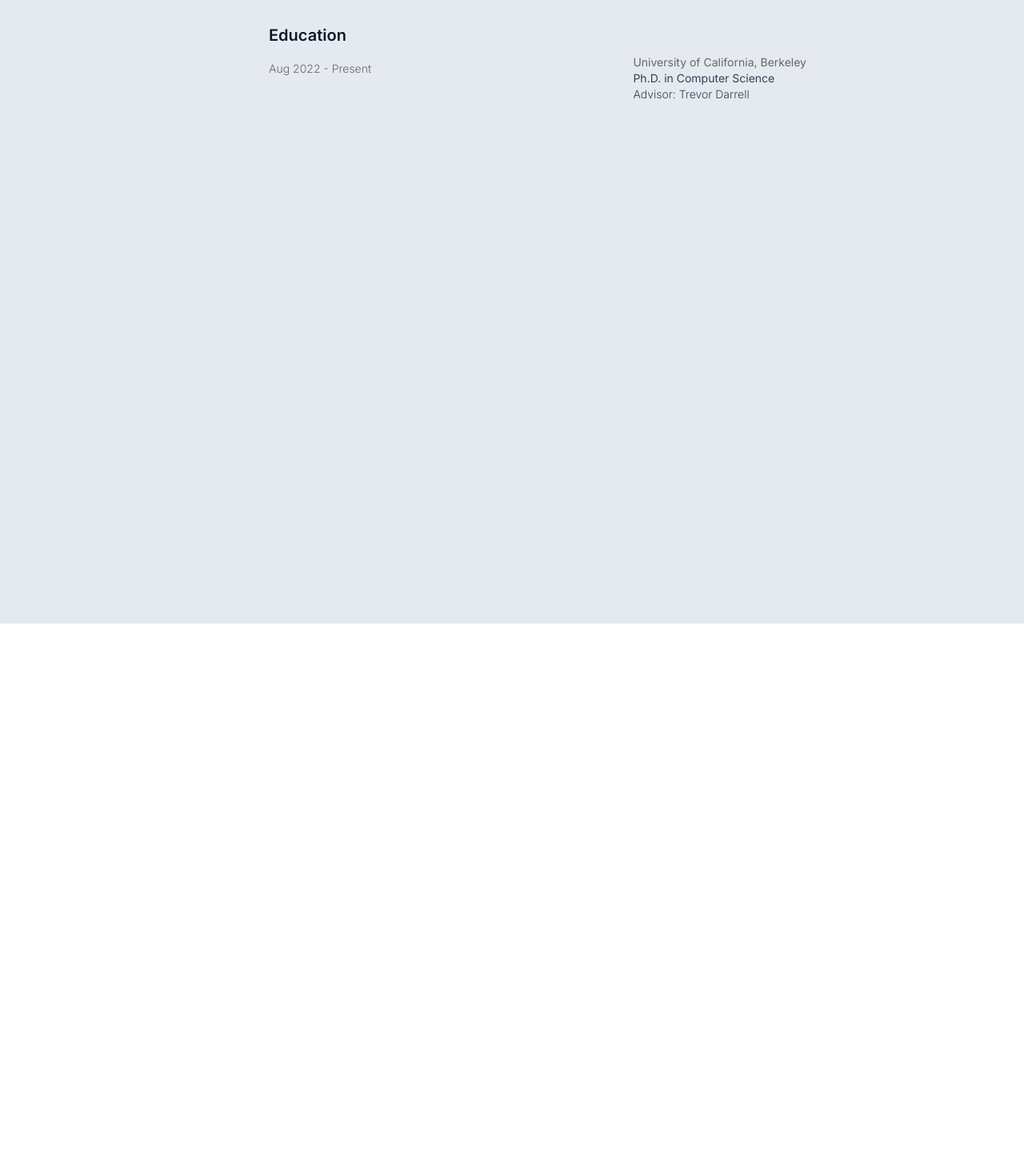
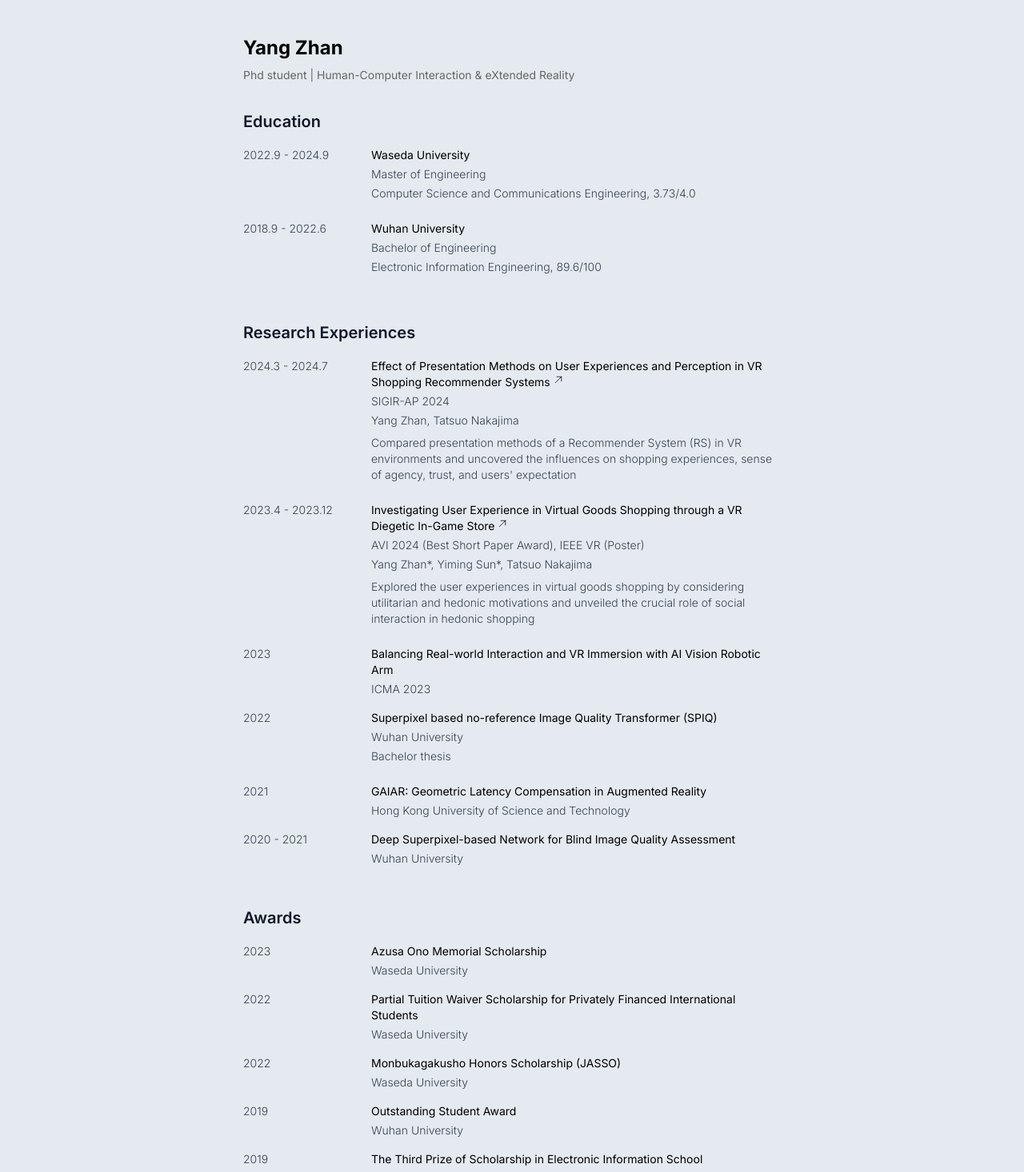
Before and after one commit to SN-F-QR/academic-personal, a React (Vite) app: page /resume in a window 1280 px wide. Shown: the part 20-1486 px from the top of the page at 80% size. Before the commit the page ends 800 px from the top, so only its background shows below. Built offline with nearby package versions, Linux system fonts and the light colour scheme.

Commit message:
feat: resume components

```diff
--- a/package.json
+++ b/package.json
@@ -15,6 +15,7 @@
     "@tailwindcss/vite": "^4.0.14",
     "react": "^19.0.0",
     "react-dom": "^19.0.0",
+    "react-markdown": "^10.1.0",
     "react-router": "^7.3.0",
     "tailwindcss": "^4.0.14"
   },
--- a/src/components/WithNavBarLayout.tsx
+++ b/src/components/WithNavBarLayout.tsx
@@ -3,7 +3,7 @@ import { Outlet } from "react-router";
 
 const WithNavBarLayout = () => {
   return (
-    <div className="h-full space-x-8 place-self-center pt-8 pb-20 transition-all lg:flex xl:mr-32">
+    <div className="space-x-8 lg:flex xl:mr-32">
       <NavBar />
       <InlineNavBar />
       <Outlet />
--- /dev/null
+++ b/src/content/resume.mdx
@@ -0,0 +1,111 @@
+import { RHeader, RSection, RItem } from "../pages/Resume";
+
+<RHeader
+  name="Yang Zhan"
+  description="Phd student | Human-Computer Interaction & eXtended Reality"
+/>
+
+<RSection title="Education">
+  <RItem
+    title="Waseda University"
+    startTime="2022.9"
+    endTime="2024.9"
+    subtitle="Master of Engineering"
+    description="Computer Science and Communications Engineering, 3.73/4.0"
+  />
+  <RItem
+    title="Wuhan University"
+    startTime="2018.9"
+    endTime="2022.6"
+    subtitle="Bachelor  of Engineering"
+    description="Electronic Information Engineering, 89.6/100"
+  />
+</RSection>
+
+<RSection title="Research Experiences">
+  <RItem
+    title="Effect of Presentation Methods on User Experiences and Perception in VR Shopping Recommender Systems"
+    startTime="2024.3"
+    endTime="2024.7"
+    subtitle="SIGIR-AP 2024"
+    description="Yang Zhan, Tatsuo Nakajima
+
+    Compared presentation methods of a Recommender System (RS) in VR environments and uncovered the influences on shopping experiences, sense of agency, trust, and users' expectation "
+    url="https://dl.acm.org/doi/10.1145/3673791.3698430"
+  />
+  <RItem
+    title="Investigating User Experience in Virtual Goods Shopping through a VR Diegetic In-Game Store"
+    startTime="2023.4"
+    endTime="2023.12"
+    subtitle="AVI 2024 (Best Short Paper Award), IEEE VR (Poster)"
+    description="Yang Zhan*, Yiming Sun*, Tatsuo Nakajima
+
+    Explored the user experiences in virtual goods shopping by considering utilitarian and hedonic motivations and unveiled the crucial role of social interaction in hedonic shopping"
+    url="https://dl.acm.org/doi/10.1145/3656650.3656670"
+  />
+  <RItem
+    title="Balancing Real-world Interaction and VR Immersion with AI Vision Robotic Arm"
+    startTime="2023"
+    subtitle="ICMA 2023"
+  />
+  <RItem
+    title="Superpixel based no-reference Image Quality Transformer (SPIQ)"
+    startTime="2022"
+    subtitle="Wuhan University"
+    description="Bachelor thesis"
+  />
+  <RItem
+    title="GAIAR: Geometric Latency Compensation in Augmented Reality"
+    startTime="2021"
+    subtitle="Hong Kong University of Science and Technology"
+  />
+  <RItem
+    title="Deep Superpixel-based Network for Blind Image Quality Assessment"
+    startTime="2020"
+    endTime="2021"
+    subtitle="Wuhan University"
+  />
+
+</RSection>
+
+<RSection title="Awards">
+  <RItem
+    title="Azusa Ono Memorial Scholarship"
+    startTime="2023"
+    subtitle="Waseda University"
+  />
+  <RItem
+    title="Partial Tuition Waiver Scholarship for Privately Financed International Students"
+    startTime="2022"
+    subtitle="Waseda University"
+  />
+  <RItem
+    title="Monbukagakusho Honors Scholarship (JASSO)"
+    startTime="2022"
+    subtitle="Waseda University"
+  />
+  <RItem
+    title="Outstanding Student Award"
+    startTime="2019"
+    subtitle="Wuhan University"
+  />
+  <RItem
+    title="The Third Prize of Scholarship in Electronic Information School"
+    startTime="2019"
+    subtitle="Wuhan University"
+  />
+</RSection>
+
+<RSection title="Teaching">
+  <RItem
+    title="Teaching Assistant"
+    startTime="2021"
+    subtitle="Communication Engineering Laboratory, Wuhan University"
+  />
+</RSection>
+
+<RSection title="Contact">
+  <RItem title="yang.zhan [at] akane.waseda.jp" startTime="Email" />
+  <RItem title="Yang Zhan" startTime="Homepage" url="https://yangzhanz.com" />
+  <RItem title="SN-F-QR" startTime="Github" url="https://github.com/SN-F-QR" />
+</RSection>
--- a/src/pages/App.tsx
+++ b/src/pages/App.tsx
@@ -1,7 +1,6 @@
 import { BrowserRouter, Routes, Route } from "react-router";
 import Academic from "./Academic";
 import Links from "./Links";
-import NavBar, { InlineNavBar } from "../components/NavBar";
 import WithNavBarLayout from "../components/WithNavBarLayout";
 import About from "./About";
 import Resume from "./Resume";
@@ -13,14 +12,14 @@ function App() {
   return (
     <BrowserRouter>
       <div className="min-h-dvh w-full bg-purple-light p-4">
-        <div>
+        <div className="h-full place-self-center pt-8 pb-20 transition-all">
           <Routes>
             <Route path="/" element={<WithNavBarLayout />}>
               <Route index element={<Academic pageStyle={pageStyle} />} />
               <Route path="/about" element={<About pageStyle={pageStyle} />} />
               <Route path="/links" element={<Links pageStyle={pageStyle} />} />
             </Route>
-            <Route path="/resume" element={<Resume pageStyle={pageStyle} />} />
+            <Route path="/resume" element={<Resume />} />
           </Routes>
         </div>
       </div>
--- a/src/pages/Resume.tsx
+++ b/src/pages/Resume.tsx
@@ -1,26 +1,37 @@
-const Resume: React.FC<{ pageStyle: string }> = ({ pageStyle }) => {
+import Markdown from "react-markdown";
+import ResumeContent from "../content/resume.mdx";
+import { ArrowUpRightIcon } from "@heroicons/react/24/outline";
+
+const Resume: React.FC = () => {
   return (
-    <div className={pageStyle}>
-      <RSection title="Education">
-        <RItem
-          title="University of California, Berkeley"
-          startTime="Aug 2022"
-          endTime="Present"
-          subtitle="Ph.D. in Computer Science"
-          description="Advisor: Trevor Darrell"
-        />
-      </RSection>
+    <div className="markdown flex h-full w-auto max-w-2xl flex-col place-self-center overflow-hidden">
+      <ResumeContent />
+      <footer>
+        <p className="text-xs">Last updated 2025/04/03</p>
+      </footer>
     </div>
+  );
+};
+
+export const RHeader: React.FC<{
+  name: string;
+  description: string;
+}> = ({ name, description }) => {
+  return (
+    <header>
+      <h2>{name}</h2>
+      <p className="m-0 text-sm">{description}</p>
+    </header>
   );
 };
 
 export const RSection: React.FC<{
   title: string;
-  children: React.ReactElement;
+  children: React.ReactNode;
 }> = ({ title, children }) => {
   return (
-    <section className="my-6">
-      <h3 className="my-2">{title}</h3>
+    <section className="my-4">
+      <h3 className="my-4">{title}</h3>
       <div className="flex flex-col space-y-4">{children}</div>
     </section>
   );
@@ -35,15 +46,35 @@ export const RItem: React.FC<{
   url?: string;
 }> = ({ title, startTime, endTime, subtitle, description, url }) => {
   return (
-    <div className="flex flex-col text-sm md:flex-row md:justify-between">
-      <div className="py-2 font-light text-gray">{`${startTime}${endTime ? ` - ${endTime}` : ""}`}</div>
+    <div className="flex w-full flex-col text-sm md:flex-row">
+      <div className="mr-12 mb-1 w-full max-w-28 font-light text-gray-700">{`${startTime}${endTime ? ` - ${endTime}` : ""}`}</div>
 
-      <div className="flex flex-col">
-        <div className="flex-1">{url ? <a href={url}>{title}</a> : title}</div>
-        {subtitle && <div className="flex-1 text-gray-700">{subtitle}</div>}
+      <div className="flex flex-1 flex-col space-y-1">
+        <div className="text-black">
+          {url ? (
+            <a className="cursor-pointer text-black" href={url}>
+              {title}
+              <ArrowUpRightIcon className="ml-1 inline size-3 align-text-top" />
+            </a>
+          ) : (
+            title
+          )}
+        </div>
+        {subtitle && <div className="font-light text-gray-700">{subtitle}</div>}
         {description && (
-          <div className="flex-1 text-sm font-light text-gray-700">
-            {description}
+          <div className="">
+            <Markdown
+              components={{
+                p: ({ node, ...props }) => (
+                  <p
+                    className="my-2 text-sm font-light text-gray-700 first:mt-0"
+                    {...props}
+                  />
+                ),
+              }}
+            >
+              {description}
+            </Markdown>
           </div>
         )}
       </div>
```
Also changed, not shown: 1 other file (tests, documents, lock files or other folders).
